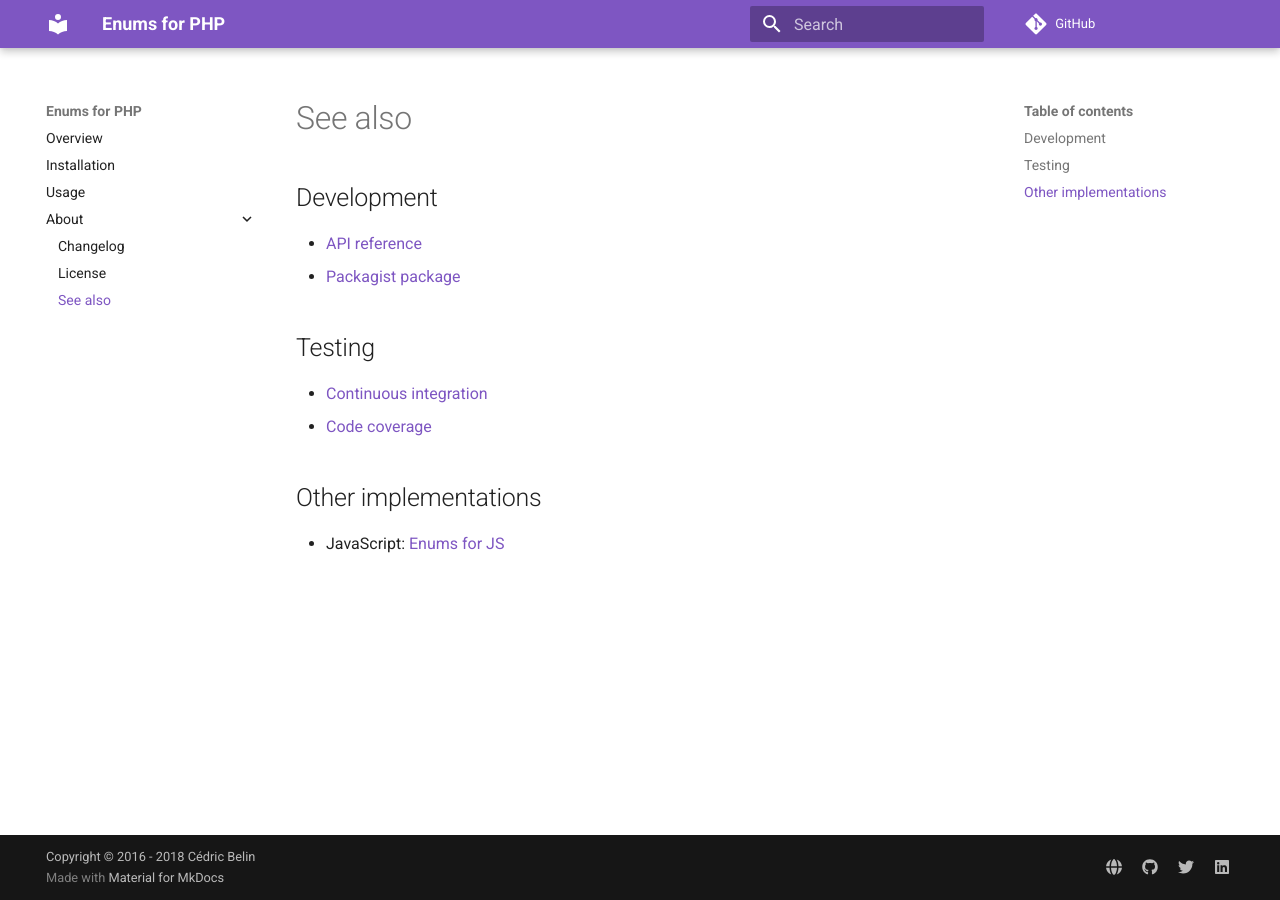
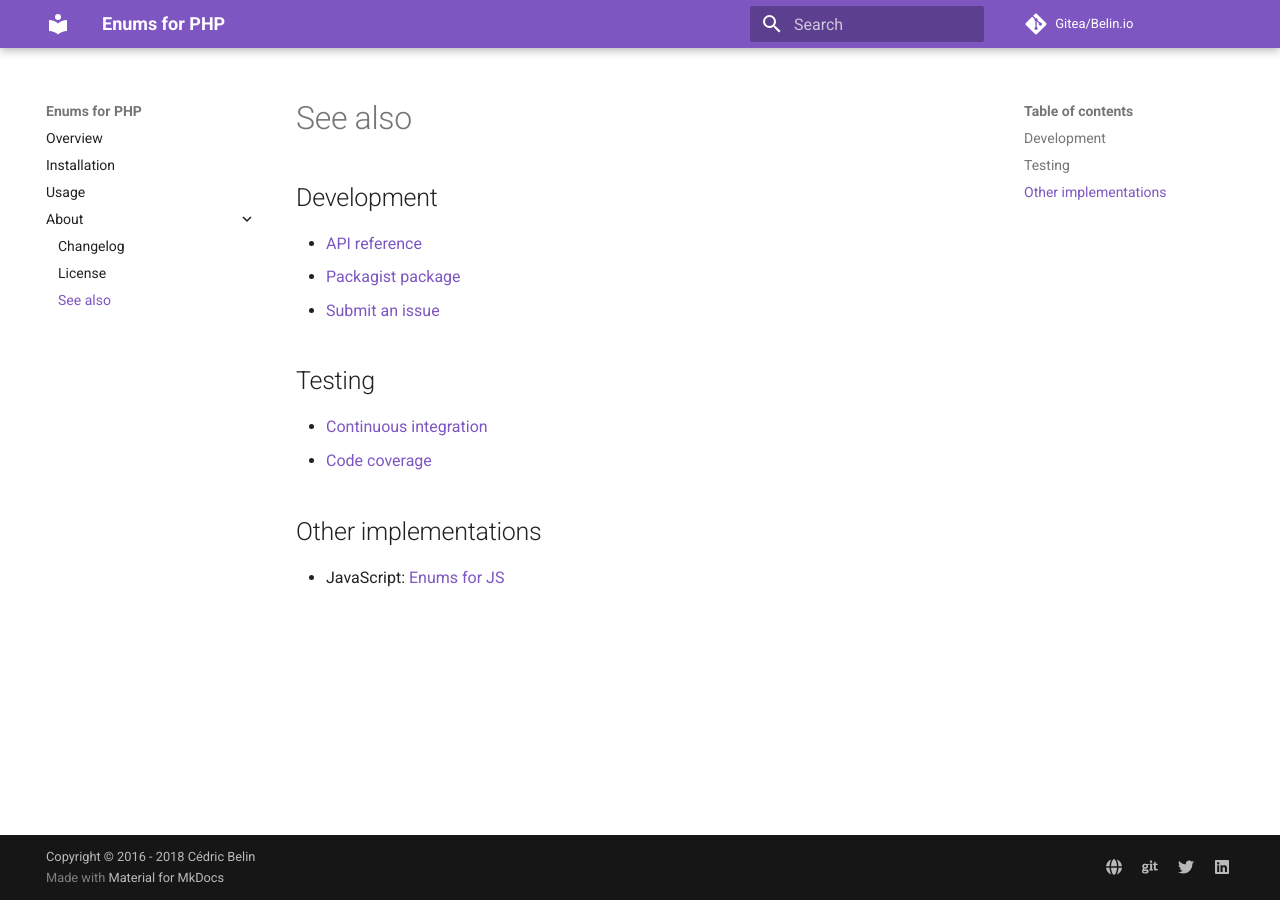
Before and after one commit to cedx/enum.php, an MkDocs documentation site: the page built from doc/about/see_also.md, in a window 1280 px wide. Built offline with MkDocs 1.6.1 and Material for MkDocs 9.7.7, drawn with Linux system fonts in a browser that asks for light colours; comment, search, counter and statistics services are not loaded; old or Windows-style settings are respelled for this version of MkDocs.

```diff
--- a/doc/about/see_also.md
+++ b/doc/about/see_also.md
@@ -3,6 +3,7 @@
 ## Development
 - [API reference](https://dev.belin.io/enum.php/api)
 - [Packagist package](https://packagist.org/packages/cedx/enum)
+- [Submit an issue](https://git.belin.io/cedx/enum.php/issues)
 
 ## Testing
 - [Continuous integration](https://travis-ci.com/cedx/enum.php)
--- a/mkdocs.yml
+++ b/mkdocs.yml
@@ -6,9 +6,9 @@ site_url: https://dev.belin.io/enum.php
 docs_dir: doc
 site_dir: web
 
-repo_name: GitHub
-repo_url: https://github.com/cedx/enum.php
-edit_uri: ''
+repo_name: Gitea/Belin.io
+repo_url: https://git.belin.io/cedx/enum.php
+edit_uri: _edit/master/doc/
 
 copyright: Copyright &copy; 2016 - 2018 Cédric Belin
 google_analytics:
@@ -18,7 +18,7 @@ google_analytics:
 extra:
   social:
   - {type: globe, link: 'https://belin.io'}
-  - {type: github, link: 'https://github.com/cedx'}
+  - {type: git, link: 'https://git.belin.io/cedx'}
   - {type: twitter, link: 'https://twitter.com/cedxbelin'}
   - {type: linkedin, link: 'https://linkedin.com/in/cedxbelin'}
 
```
Also changed, not shown: README.md (+6 -3 lines).
